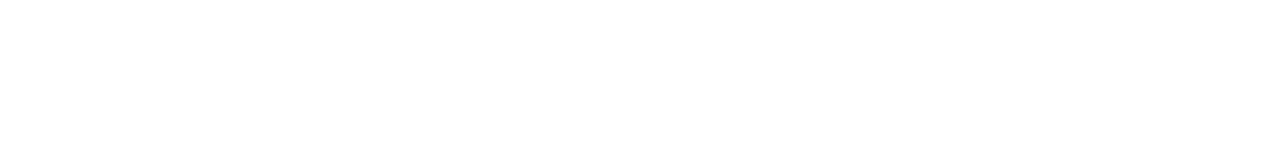
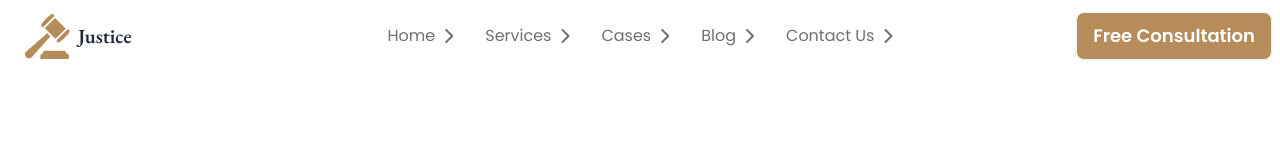
Before and after one commit to ahnaf4D/legal-solution, a plain HTML site: page index.html in a window 1280 px wide. Drawn offline with nearby package versions, Linux system fonts and the light colour scheme.

Commit message:
Nav done

```diff
--- a/index.html
+++ b/index.html
@@ -36,10 +36,53 @@
             }
         }
     </script>
+    <!-- Font awesome here -->
+    <script src="https://kit.fontawesome.com/0fbd660fa4.js" crossorigin="anonymous"></script>
 </head>
 
 <body>
-
+    <header>
+        <nav class="mt-15">
+            <div class="navbar bg-base-100">
+                <div class="navbar-start">
+                    <div class="dropdown">
+                        <div tabindex="0" role="button" class=" lg:hidden">
+                            <svg xmlns="http://www.w3.org/2000/svg" class="h-5 w-5" fill="none" viewBox="0 0 24 24"
+                                stroke="currentColor">
+                                <path stroke-linecap="round" stroke-linejoin="round" stroke-width="2"
+                                    d="M4 6h16M4 12h8m-8 6h16" />
+                            </svg>
+                        </div>
+                        <ul tabindex="0"
+                            class="menu menu-sm dropdown-content mt-3 z-[1] p-2 shadow bg-base-100 rounded-box w-52 font-poppins text-base font-normal text-[#707070]">
+                            <li><a>Home<i class="fa-solid fa-chevron-right"></i></a></li>
+                            <li><a>Services<i class="fa-solid fa-chevron-right"></i></a></li>
+                            <li><a>Cases<i class="fa-solid fa-chevron-right"></i></a></li>
+                            <li><a>Blog<i class="fa-solid fa-chevron-right"></i></a></li>
+                            <li><a>Contact Us<i class="fa-solid fa-chevron-right"></i></a></li>
+                        </ul>
+                    </div>
+                    <a class="btn btn-ghost text-xl"><img src="./images/logo.png" alt=""><span
+                            class="font-eb_garamond">Justice</span></a>
+                </div>
+                <div class="navbar-center hidden lg:flex">
+                    <ul class="menu menu-horizontal px-1 font-poppins text-base	font-normal	text-[#707070]">
+                        <li><a>Home<i class="fa-solid fa-chevron-right"></i></a></li>
+                        <li><a>Services<i class="fa-solid fa-chevron-right"></i></a></li>
+                        <li><a>Cases<i class="fa-solid fa-chevron-right"></i></a></li>
+                        <li><a>Blog<i class="fa-solid fa-chevron-right"></i></a></li>
+                        <li><a>Contact Us<i class="fa-solid fa-chevron-right"></i></a></li>
+                    </ul>
+                </div>
+                <div class="navbar-end">
+                    <a class="btn bg-[#B68C5A] text-white font-poppins font-semibold md:text-lg lg:text-lg">Free
+                        Consultation</a>
+                </div>
+            </div>
+        </nav>
+    </header>
+    <main></main>
+    <footer></footer>
 </body>
 
 </html>
```
